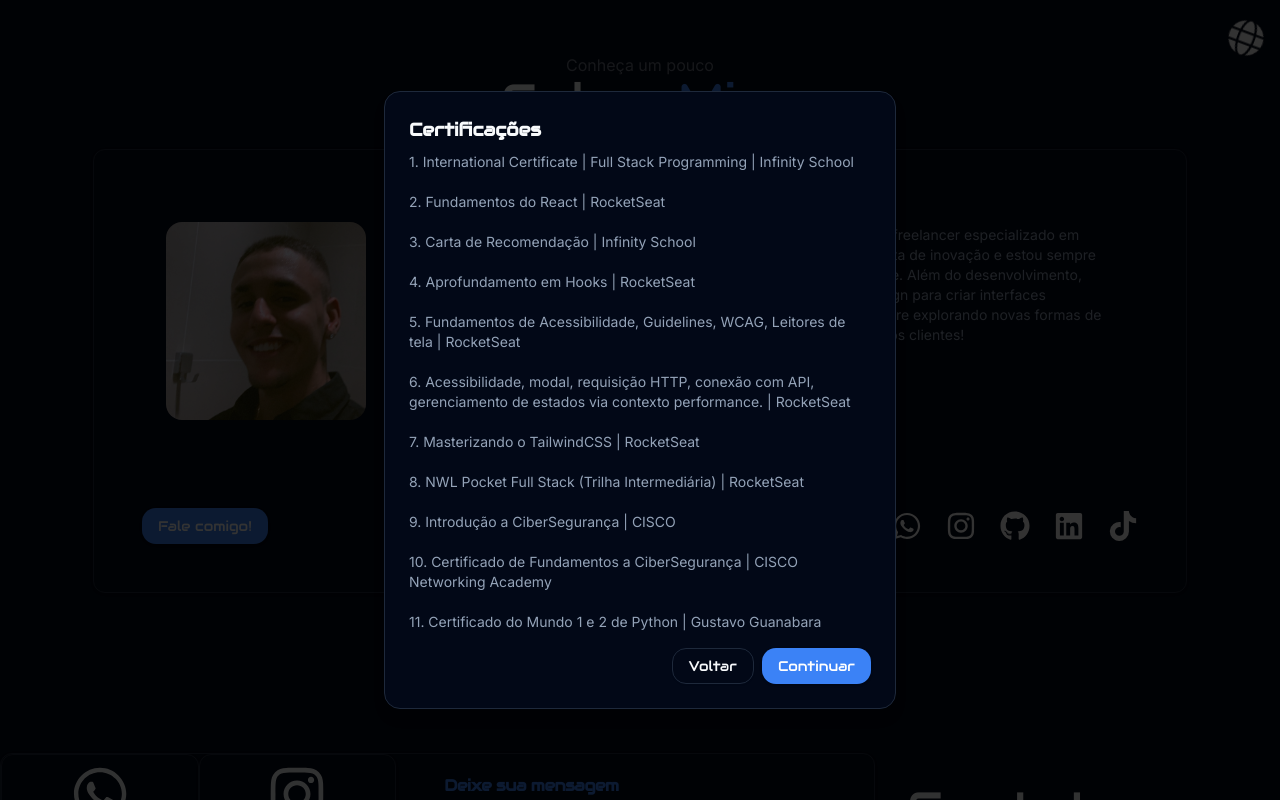
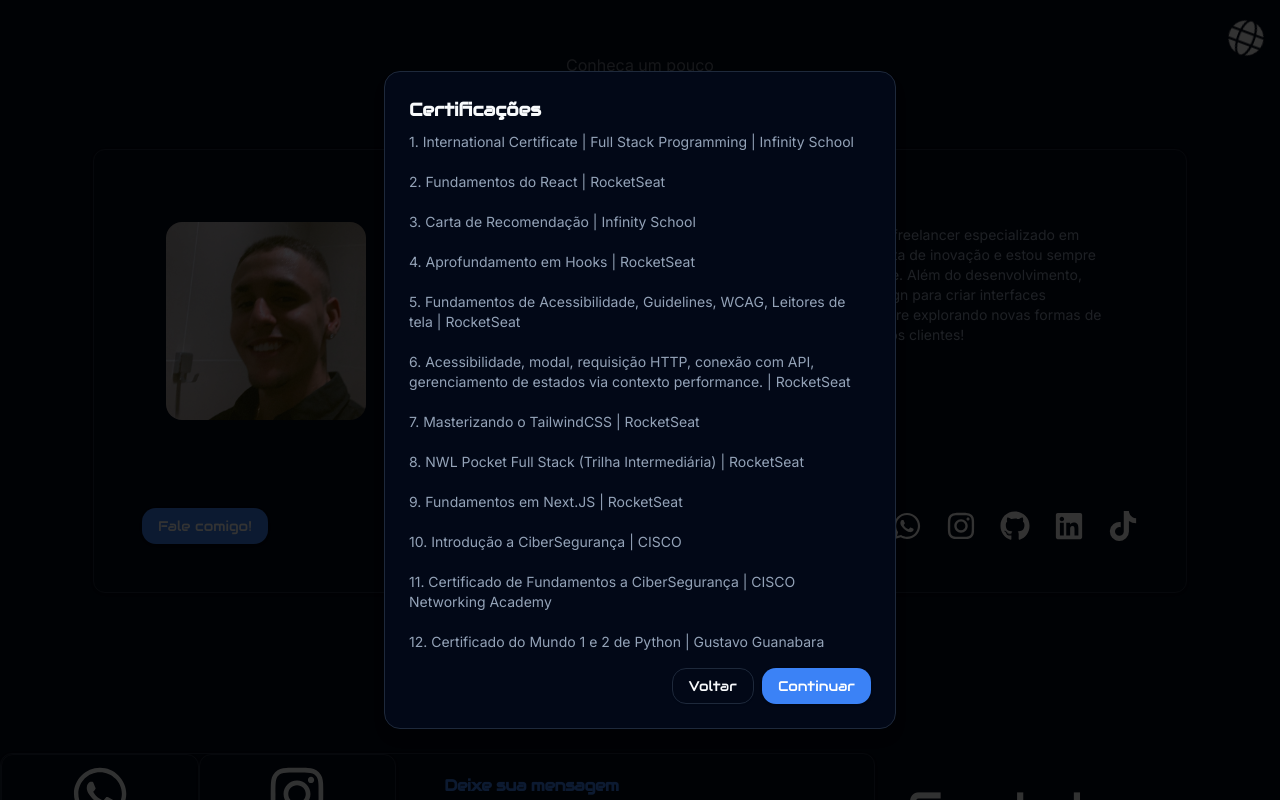
Before and after one commit to DevGustavoGantois/DevGustavoGantois_Freelancer_portifolio_1.0, a Next.js app: page / in a window 1280 px wide. Both pictures are taken after a click on the button "Certificados". Shown: the part 7335-8135 px from the top of the page. Built offline with nearby package versions, Linux system fonts and the light colour scheme.

Commit message:
style:Adicionando informação na Sessão About | Certificados

```diff
--- a/components/About.tsx
+++ b/components/About.tsx
@@ -38,9 +38,10 @@
                                                     <span className="font-secondary">6. Acessibilidade, modal, requisição HTTP, conexão com API, gerenciamento de estados via contexto performance. | RocketSeat</span>
                                                     <span className="font-secondary">7. Masterizando o TailwindCSS | RocketSeat</span>
                                                     <span className="font-secondary">8. NWL Pocket Full Stack (Trilha Intermediária) | RocketSeat</span>
-                                                    <span className="font-secondary">9. Introdução a CiberSegurança | CISCO</span>
-                                                    <span className="font-secondary">10. Certificado de Fundamentos a CiberSegurança | CISCO Networking Academy</span>
-                                                    <span className="font-secondary">11. Certificado do Mundo 1 e 2 de Python | Gustavo Guanabara</span>
+                                                    <span className="font-secondary">9. Fundamentos em Next.JS | RocketSeat</span>
+                                                    <span className="font-secondary">10. Introdução a CiberSegurança | CISCO</span>
+                                                    <span className="font-secondary">11. Certificado de Fundamentos a CiberSegurança | CISCO Networking Academy</span>
+                                                    <span className="font-secondary">12. Certificado do Mundo 1 e 2 de Python | Gustavo Guanabara</span>
                                             </AlertDialogDescription>
                                         </AlertDialogHeader>
                                         <AlertDialogFooter>
```
